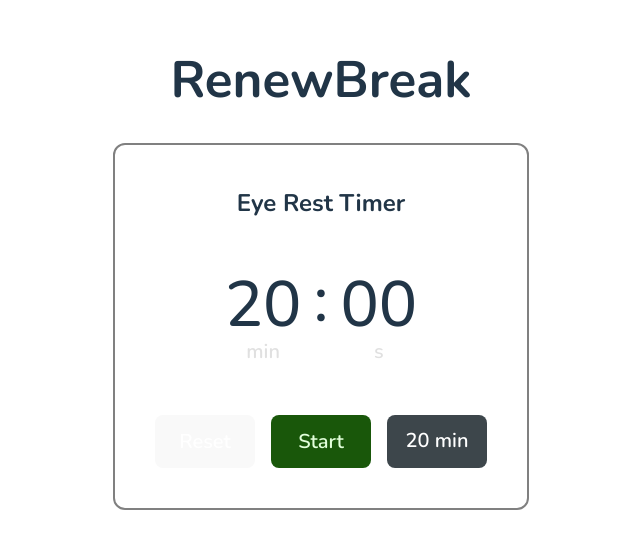
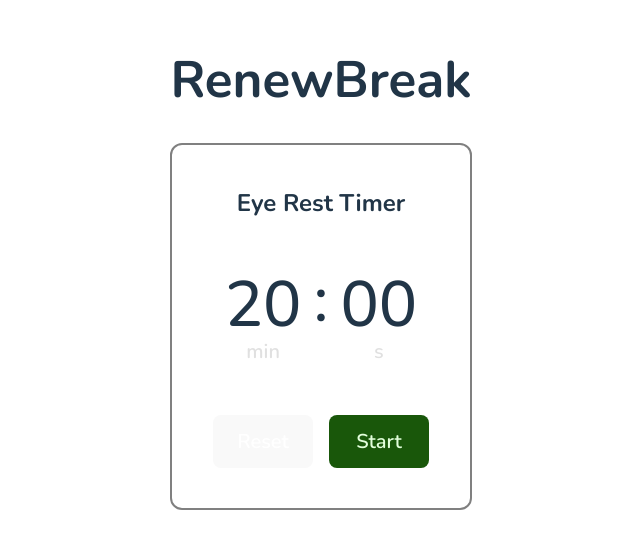
Before and after one commit to WinnyChang/renew-break-vue, a Vue app in the folder renew-break/: page / in a window 1280 px wide. Shown: the part 136-684 px from the top of the page, without its empty margins (319-959 px from the left). Built offline with nearby package versions, Linux system fonts and the light colour scheme.

Commit message:
Remove set time feature

```diff
--- a/renew-break/src/components/EyeRestTimer.vue
+++ b/renew-break/src/components/EyeRestTimer.vue
@@ -19,11 +19,6 @@
             <button class="start-btn" :class="{ 'pause' : isRunning }" @click="startPause">
                 {{ isRunning ? 'Pause' : 'Start' }}
             </button>
-            <select v-model="setMinutes" @change="set">
-                <option v-for="value in [20, 30, 40, 50, 60]" :key="value" :value="value">
-                    {{ value }} min
-                </option>
-            </select>
         </div>
     </div>
 </template>
@@ -85,19 +80,6 @@
         totalPausedTime.value = 0
     }
 
-    const set = () => {
-        minutes.value = setMinutes.value
-        seconds.value = 0
-        // Timer stops and resets if a new minutes is set while running
-        if (isRunning.value) {
-            clearInterval(intervalId.value)
-            isRunning.value = false
-        }
-        startTime.value = 0
-        pausedTime.value = 0
-        totalPausedTime.value = 0
-    }
-
     // Cleanup function that runs when component is destroyed
     onBeforeUnmount(() => {
         if (intervalId.value) {
```
